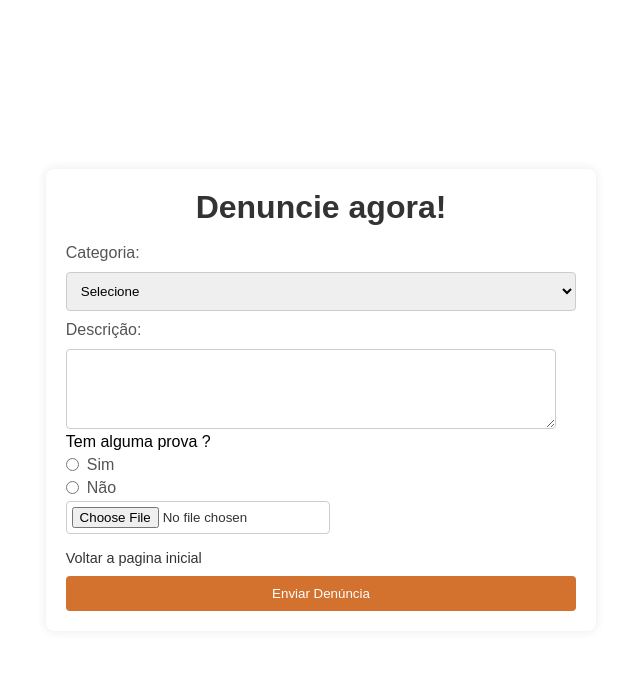
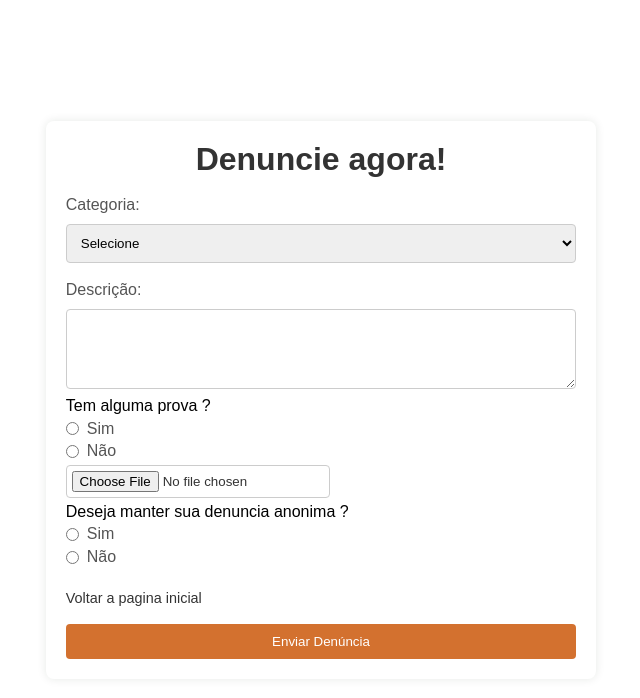
Before and after one commit to Key0303/protection_violence, a PHP site: page /src/denuncia.html in a window 1280 px wide. Shown: the top 698 px of the page, without its empty margins (319-959 px from the left). Run offline with PHP 8.4, Linux system fonts and the light colour scheme.

Commit message:
feat: denuncia page updated

```diff
--- a/src/css/styles1.css
+++ b/src/css/styles1.css
@@ -106,9 +106,23 @@ button:hover {
 .container form {
   display: flex;
   flex-direction: column;
+  gap: 0.5rem;
   width: 100%;
 }
 
+.container form .select-box {
+  width: 100%;
+
+}
+.container form .textarea-box {
+  display: flex;
+  flex-direction: column;
+  width: 100%;
+}
+
+.textarea-box textarea{
+  width: 100% !important;
+}
 .container .prova {
   display: flex;
   flex-direction: column;
@@ -117,6 +131,7 @@ button:hover {
 }
 
 .container form .prova .input-box {
+  width: 100%;
   display: flex;
   align-items: center;
   gap: 0.5rem;
--- a/src/denuncia.html
+++ b/src/denuncia.html
@@ -9,7 +9,7 @@
     <div class="container">
       <h1>Denuncie agora!</h1>
       <form id="denunciaForm" action="denuncia.php" method="POST">
-        <div class="input-">
+        <div class="select-box">
           <label for="categoria">Categoria:</label>
 
           <select id="categoria" name="categoria" required>
@@ -25,13 +25,13 @@
           </select>
         </div>
 
-        <div class="inpu">
+        <div class="textarea-box">
           <label for="descricao">Descrição:</label>
           <textarea id="descricao" name="descricao" required></textarea>
         </div>
 
         <div class="prova">
-          <legend>Tem alguma prova ?</legend>
+          <p class="mb-2">Tem alguma prova ?</p>
           <div class="input-box">
             <input type="radio" name="prova" id="yes" />
             <label for="prova">Sim</label>
@@ -44,7 +44,17 @@
           <div class="input-box">
             <input type="file" />
           </div>
+          <p>Deseja manter sua denuncia anonima ?</p>
+          <div class="input-box">
+            <input type="radio" name="prova" id="yes" />
+            <label for="prova">Sim</label>
+          </div>
+          <div class="input-box">
+            <input type="radio" name="prova" id="yes" />
+            <label for="prova">Não</label>
+          </div>
         </div>
+
         <div class="login-info">
           <p><a href="/" id="visitorLink">Voltar a pagina inicial</a></p>
         </div>
```
